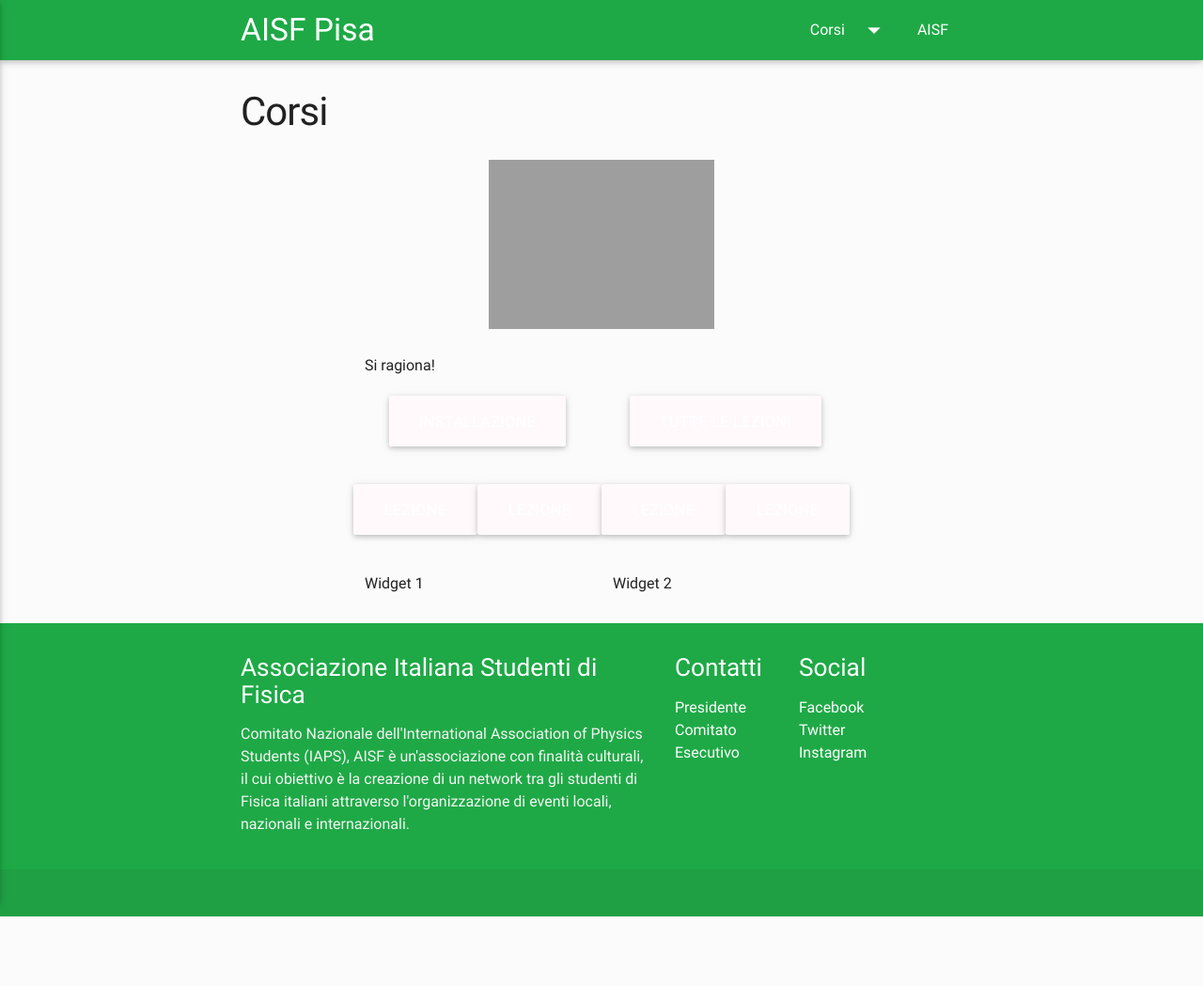
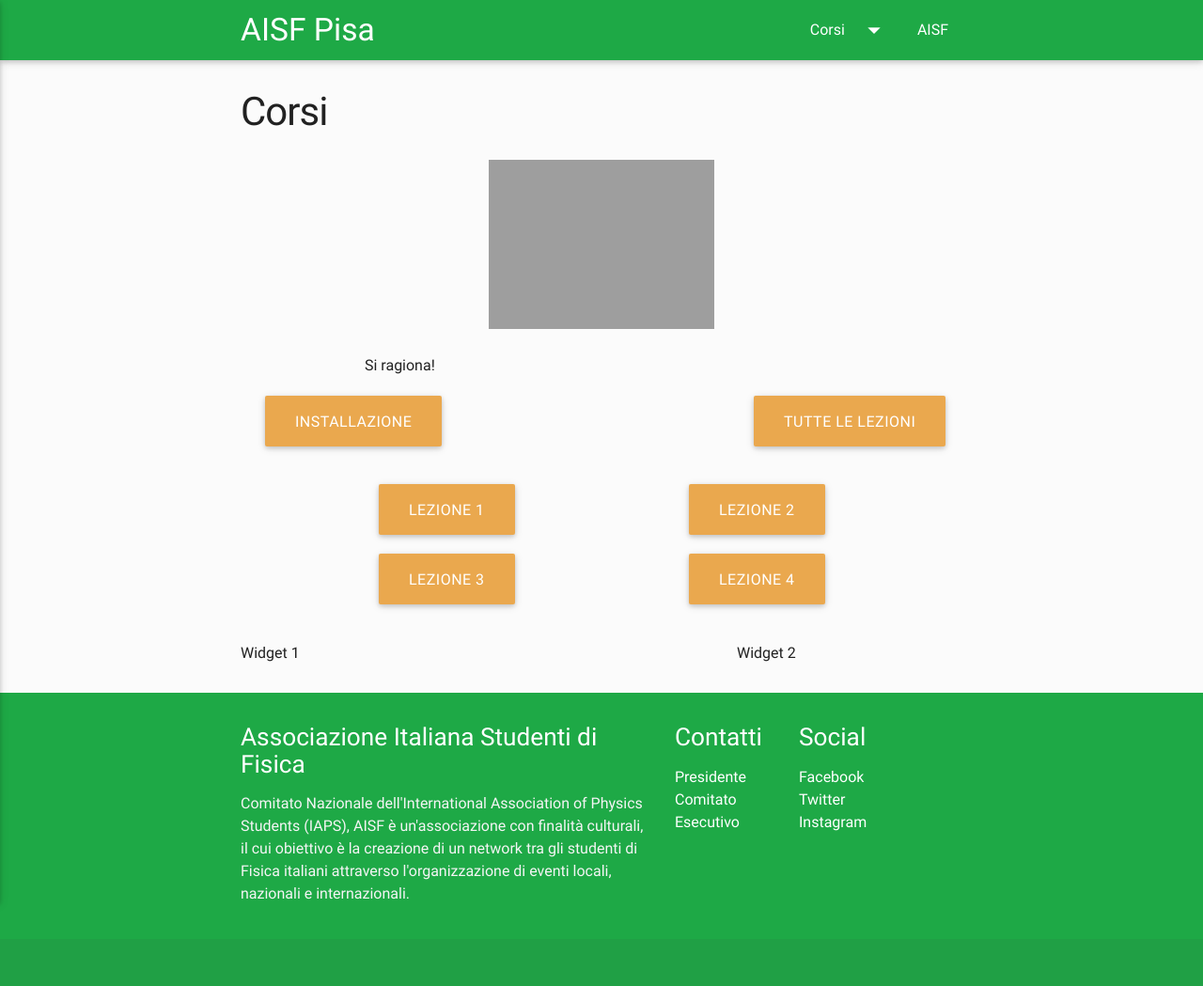
Before and after one commit to ai-sf/pisa, a Jekyll site: the page built from corso_python_19.html, in a window 1280 px wide. Shown: the whole page at 94% size. Built offline with Jekyll 4.4.1, drawn with Linux system fonts in a browser that asks for light colours; nearby versions of some CDN libraries; before the commit the page ends 975 px from its top, so only the background shows below that.

Commit message:
minor fixes bozza

```diff
--- a/_data/generic.yml
+++ b/_data/generic.yml
@@ -1,4 +1,4 @@
 title: AISF Pisa
 long_title: "AISF - Comitato Locale di Pisa"
 color1: "#1ea946"
-color2: "#fff9fc"
+color2: "#EAA84E"
--- a/_data/lista_corsi_19.yml
+++ b/_data/lista_corsi_19.yml
@@ -1,10 +1,10 @@
 - image: img/corsi/python_19.png
   title: Python
   info: Introduzione a Python per Laboratorio
-  url: corso_python_19
+  url: corso_python_19.html
   alt: Corso Python
 - image: img/corsi/latex_19.png
   title: LaTeX
   info: Introduzione a LaTeX per Relazioni
-  url: corso_latex_19
+  url: corso_latex_19.html
   alt: Corso LaTeX
--- a/corso_python_19.html
+++ b/corso_python_19.html
@@ -5,7 +5,7 @@ title: Corsi
 
 <div class="row">
 	<div class="col l4 offset-l4 s8 offset-s2">
-		<img src="{{ site.url }}/img/corsi/python_19.png" alt="Locandina Corso Python">
+		<img src="http://ai-sf.it/pisa/img/corsi/python_19.png" alt="Locandina Corso Python">
 	</div>
 </div>
 <div class="row">
@@ -14,44 +14,44 @@ title: Corsi
 	</div>
 </div>
 <div class="row">
-	<div class="col l4 offset-l2 s8 offset-s2">
+	<div class="col l4 s8 offset-s2">
 		<div class="row center">
             <a href="aaaaaaaaaaaaaaaaaaaaaaaaaaaa" id="install" class="btn-large waves-effect waves-light">Installazione</a>
         </div>
 	</div>
-	<div class="col l4 s8 offset-s2">
+	<div class="col l4 offset-l4 s8 offset-s2">
 		<div class="row center">
             <a href="aaaaaaaaaaaaaaaaaaaaaaaaaaaa" id="all" class="btn-large waves-effect waves-light">Tutte le Lezioni</a>
         </div>
 	</div>
 </div>
 <div class="row">
-	<div class="col l2 offset-l2 s4 offset-s2">
+	<div class="col l3 offset-l2 s3 offset-s1">
 		<div class="row center">
             <a href="aaaaaaaaaaaaaaaaaaaaaaaaaaaa" id="l1" class="btn-large waves-effect waves-light">Lezione 1</a>
         </div>
 	</div>
-	<div class="col l2 s4 offset-s2">
+	<div class="col l3 offset-l2 s3 offset-s4">
 		<div class="row center">
             <a href="aaaaaaaaaaaaaaaaaaaaaaaaaaaa" id="l2" class="btn-large waves-effect waves-light">Lezione 2</a>
         </div>
 	</div>
-	<div class="col l2 s4 offset-s2">
+	<div class="col l3 offset-l2 s3 offset-s1">
 		<div class="row center">
             <a href="aaaaaaaaaaaaaaaaaaaaaaaaaaaa" id="l3" class="btn-large waves-effect waves-light">Lezione 3</a>
         </div>
 	</div>
-	<div class="col l2 s4 offset-s2">
+	<div class="col l3 offset-l2 s3 offset-s4">
 		<div class="row center">
             <a href="aaaaaaaaaaaaaaaaaaaaaaaaaaaa" id="l4" class="btn-large waves-effect waves-light">Lezione 4</a>
         </div>
 	</div>
 </div>
 <div class="row">
-	<div class="col l4 offset-l2 s8 offset-s2">
+	<div class="col l4 s8 offset-s2">
 		Widget 1
 	</div>
-	<div class="col l4 s8 offset-s2">
+	<div class="col l4 offset-l4 s8 offset-s2">
 		Widget 2
 	</div>
 </div>
```
